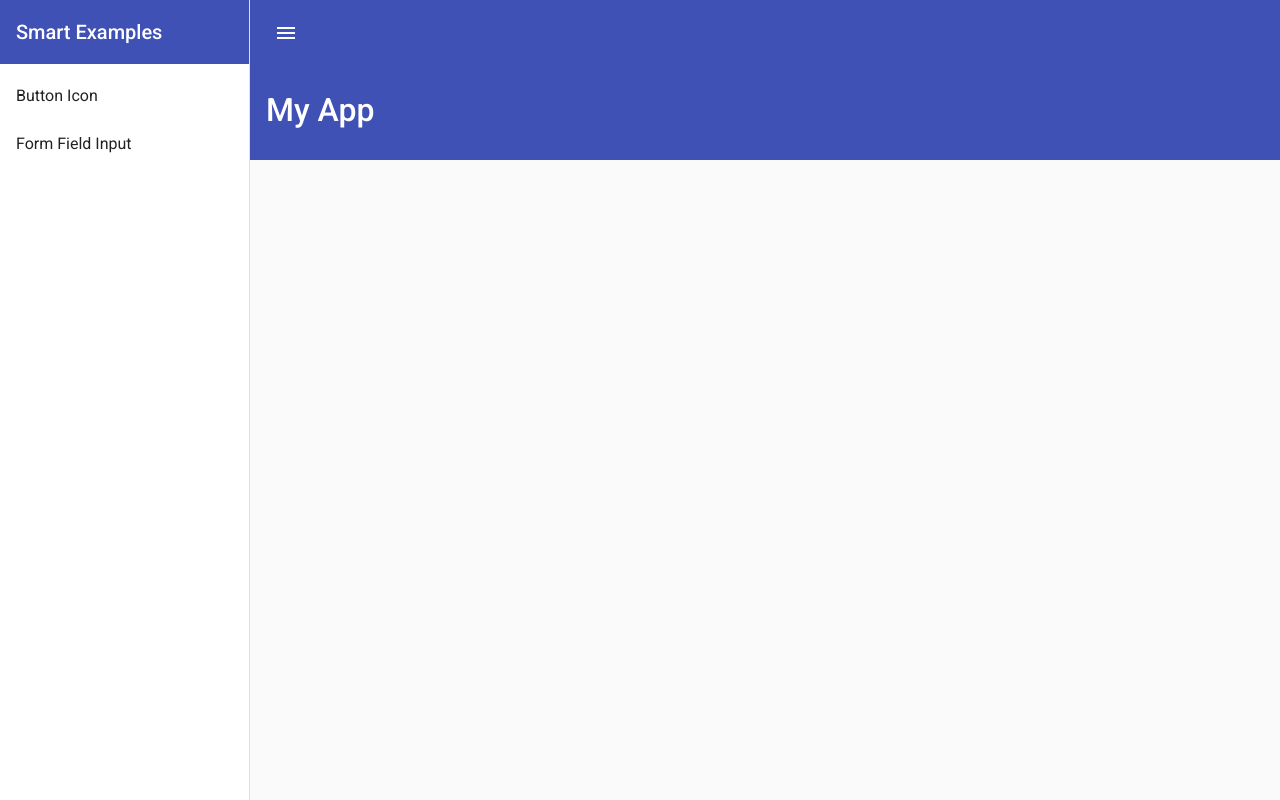
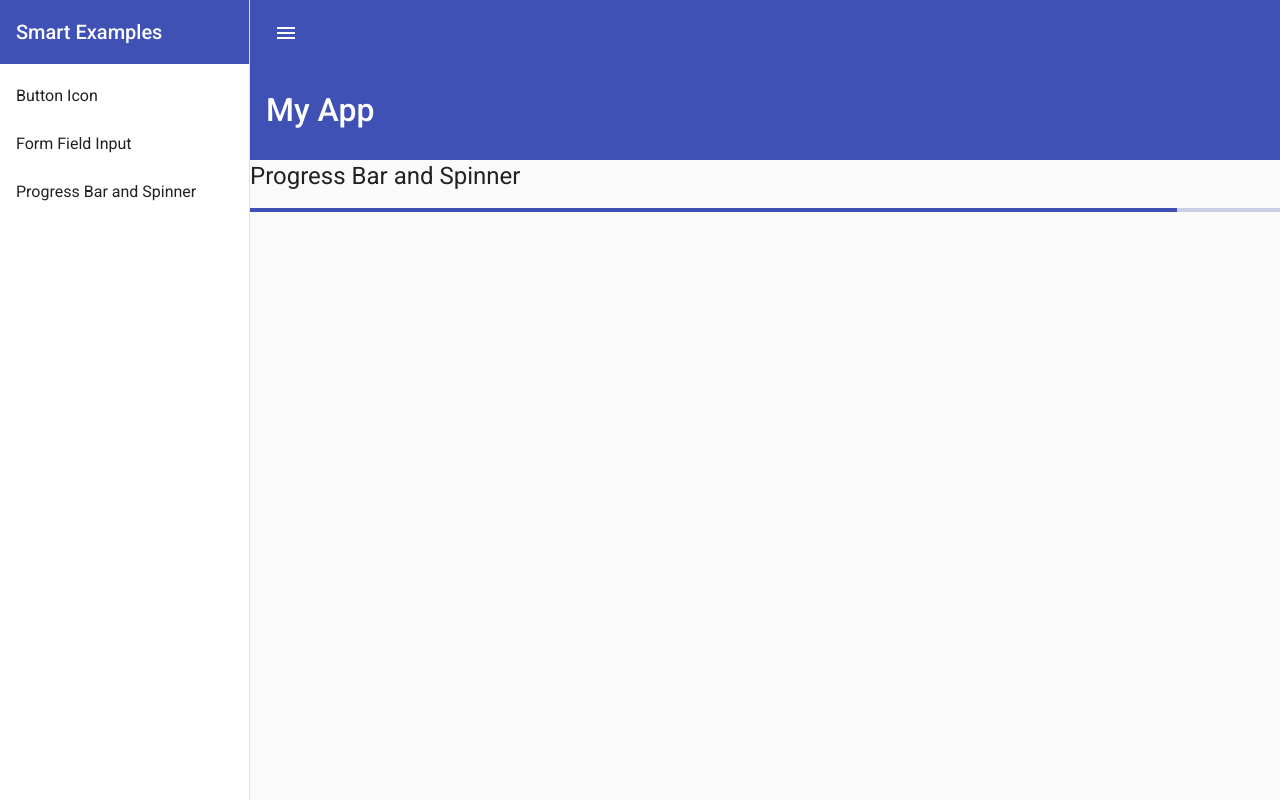
Before and after one commit to gabrielrcdl/Rxjs-Angular-Material, an Angular app in the folder Angular-Material/: page /progressspinner in a window 1280 px wide. Before the commit this address led to /. Built offline with nearby package versions, Linux system fonts and the light colour scheme.

Commit message:
add progress bar

```diff
--- a/Angular-Material/src/app/Material/Material.module.ts
+++ b/Angular-Material/src/app/Material/Material.module.ts
@@ -1,11 +1,14 @@
 import { NgModule } from '@angular/core';
 
+import { MAT_FORM_FIELD_DEFAULT_OPTIONS } from '@angular/material/form-field';
 import { MatSliderModule } from '@angular/material/slider';
 import { MatToolbarModule } from '@angular/material/toolbar';
 import { MatIconModule } from '@angular/material/icon';
 import { MatButtonModule } from '@angular/material/button';
 import { MatSidenavModule } from '@angular/material/sidenav';
 import { MatInputModule } from '@angular/material/input';
+import {MatProgressBarModule} from '@angular/material/progress-bar'
+import {MatProgressSpinnerModule} from '@angular/material/progress-spinner'
 
 @NgModule({
   exports: [
@@ -15,6 +18,16 @@ import { MatInputModule } from '@angular/material/input';
     MatButtonModule,
     MatSidenavModule,
     MatInputModule,
+    MatProgressBarModule,
+    MatProgressSpinnerModule
+
   ],
+  declarations: [],
+  providers: [
+    {
+      provide: MAT_FORM_FIELD_DEFAULT_OPTIONS,
+      useValue: {appearance: 'outline', floatLabel: 'always'}
+    }
+  ]
 })
 export class MaterialModule {}
--- a/Angular-Material/src/app/app-routing.module.ts
+++ b/Angular-Material/src/app/app-routing.module.ts
@@ -2,6 +2,7 @@ import { NgModule } from '@angular/core';
 import { RouterModule, Routes } from '@angular/router';
 import { ButtonsIconsComponent } from './buttons-icons/buttons-icons.component';
 import { FormFieldInputComponent } from './form-field-input/form-field-input.component';
+import { ProgressSpinnerComponent } from './progress-spinner/progress-spinner.component';
 
 const routes: Routes = [
   {
@@ -12,6 +13,10 @@ const routes: Routes = [
     path: 'formfieldinput',
     component: FormFieldInputComponent,
   },
+  {
+    path: 'progressspinner',
+    component: ProgressSpinnerComponent,
+  },
 ];
 
 @NgModule({
--- a/Angular-Material/src/app/app.component.html
+++ b/Angular-Material/src/app/app.component.html
@@ -12,6 +12,8 @@
     <mat-nav-list>
       <a mat-list-item routerLink="buttonicon">Button Icon</a>
       <a mat-list-item routerLink="formfieldinput"> Form Field Input</a>
+      <a mat-list-item routerLink="progressspinner"> Progress Bar and Spinner</a>
+
     </mat-nav-list>
   </mat-sidenav>
 
--- /dev/null
+++ b/Angular-Material/src/app/progress-spinner/progress-spinner.component.html
@@ -0,0 +1,2 @@
+<h1>Progress Bar and Spinner</h1>
+<mat-progress-bar [value]="loadingPercent"></mat-progress-bar>
--- /dev/null
+++ b/Angular-Material/src/app/progress-spinner/progress-spinner.component.ts
@@ -0,0 +1,27 @@
+import { Component, OnInit } from '@angular/core';
+import { interval, map, takeWhile } from 'rxjs';
+
+@Component({
+  selector: 'app-progress-spinner',
+  templateUrl: './progress-spinner.component.html',
+  styleUrls: ['./progress-spinner.component.scss']
+})
+export class ProgressSpinnerComponent implements OnInit {
+  public loadingPercent = 0
+
+  constructor() { }
+
+  ngOnInit(): void {
+    this.loadingProgress(500).
+    subscribe(i => this.loadingPercent = i)
+  }
+
+
+  loadingProgress(speed: number){
+    return interval(speed).pipe(
+      map(i => i * 10),
+      takeWhile(i => i <= 95)
+    )
+
+  }
+}
```
Also changed, not shown: Angular-Material/src/app/app.module.ts (+7 -1 lines), Angular-Material/src/app/progress-spinner/progress-spinner.component.scss (added).
